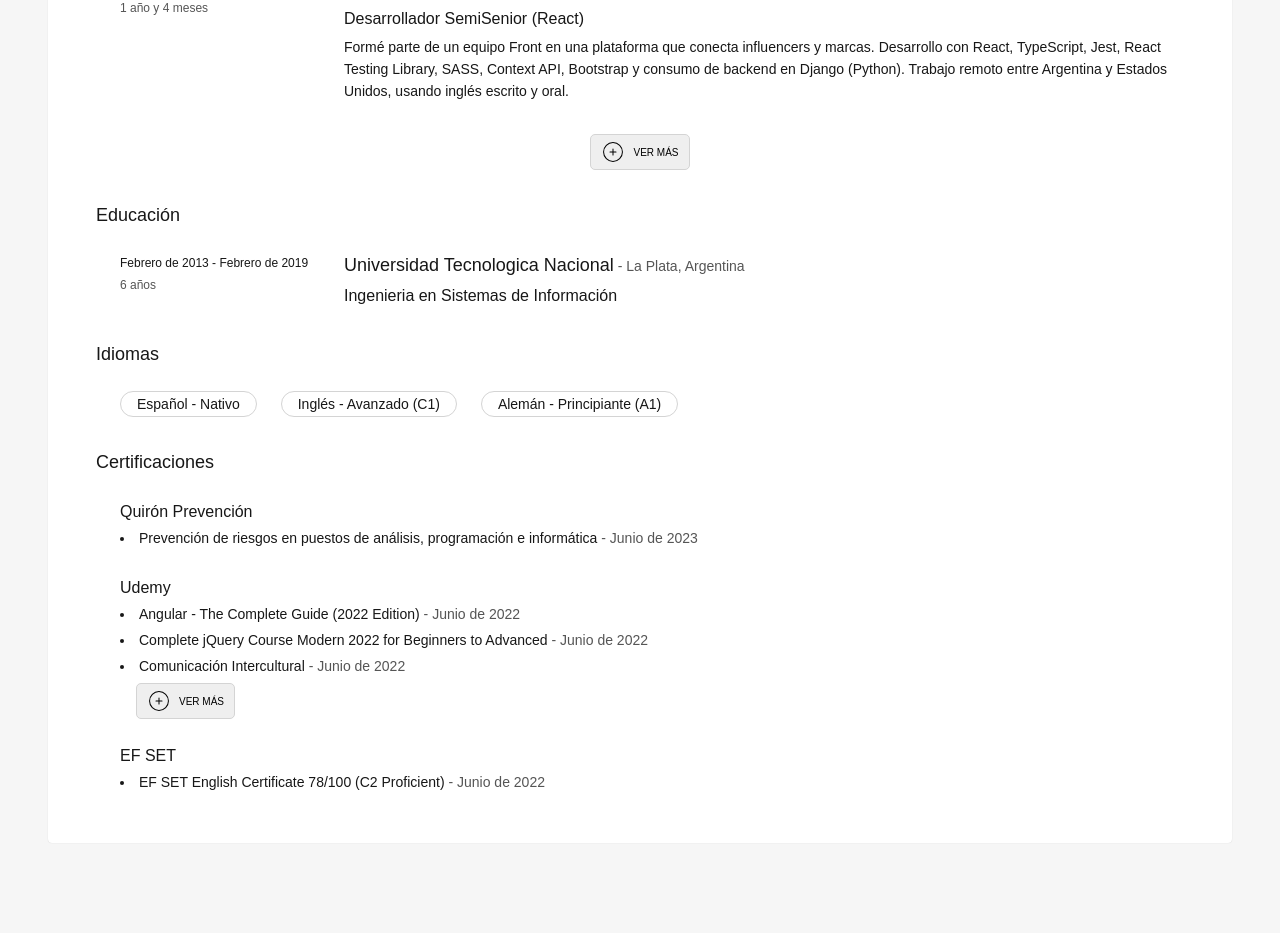
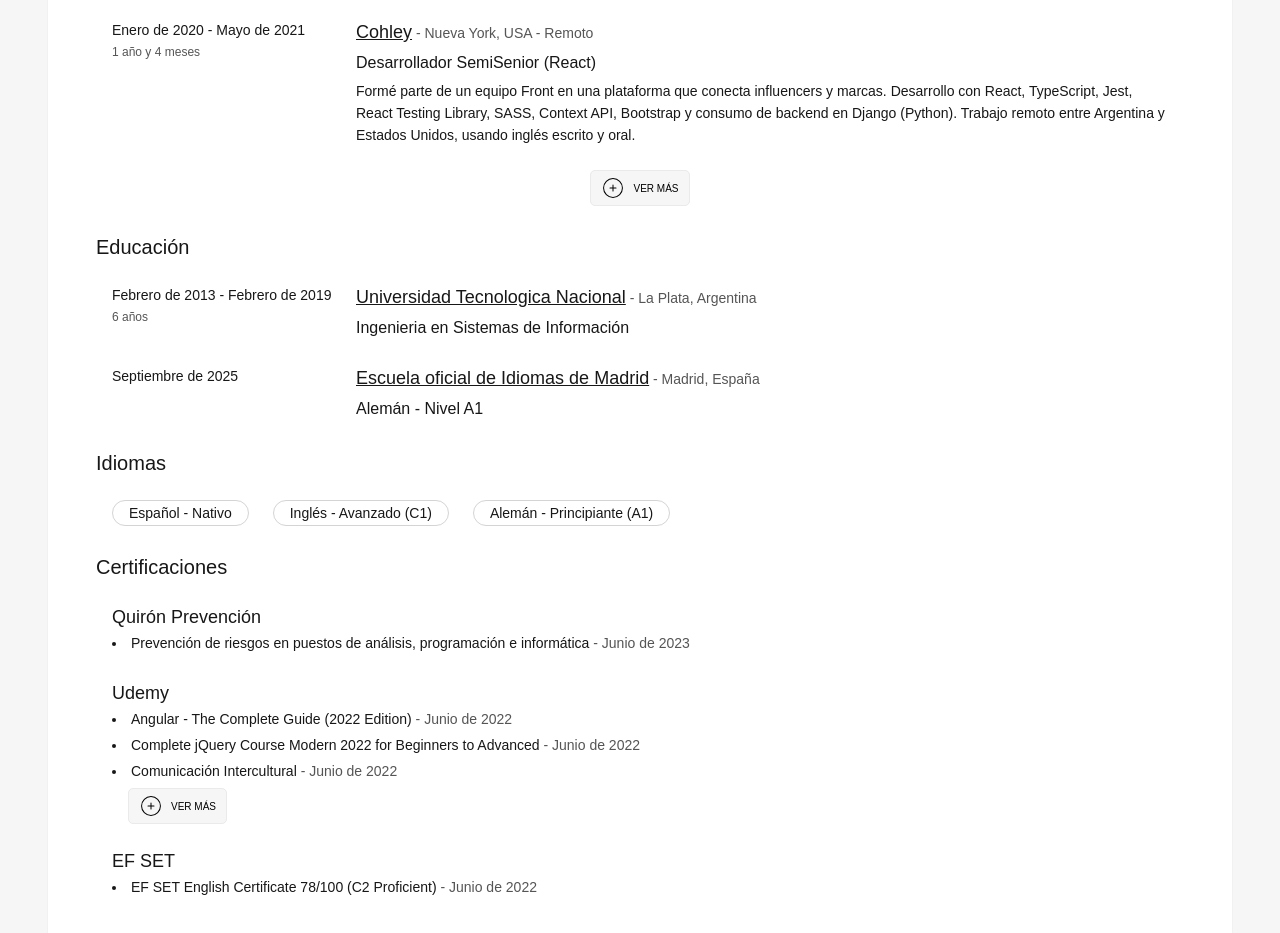
Before and after one commit to tomidamianovich/portfolio, a Next.js app: page / in a window 1280 px wide. Shown: the part 881-1814 px from the top of the page. Built offline with nearby package versions, Linux system fonts and the light colour scheme.

Commit message:
feat(portfolio): adding further improvements in UI, accesibility and some paddings

```diff
--- a/components/Button/Button.module.css
+++ b/components/Button/Button.module.css
@@ -13,7 +13,7 @@
 }
 
 .button:not([aria-selected="true"]):hover {
-  background-color: var(--color-gray-400);
+  background-color: var(--color-gray-200);
   cursor: pointer;
 }
 
@@ -23,7 +23,7 @@
 }
 
 .button[aria-selected="true"] {
-  background-color: var(--color-gray-400);
+  background-color: var(--color-gray-300);
 }
 
 /* Variants */
@@ -36,13 +36,13 @@
 }
 
 .outlined {
-  background-color: revert;
-  border: 1px solid var(--color-gray-300);
+  background-color: var(--color-gray-100);
+  border: 1px solid var(--color-gray-200);
 }
 
 .outlined:not([aria-selected="true"]):hover {
-  border: 1px solid var(--color-gray-300);
-  background-color: var(--color-gray-300);
+  border: 1px solid var(--color-gray-200);
+  background-color: var(--color-gray-200);
 }
 
 /* Sizes */
--- a/components/LanguageSelector/LanguageSelector.module.css
+++ b/components/LanguageSelector/LanguageSelector.module.css
@@ -1,7 +1,7 @@
 .languageSelector {
   position: absolute;
   top: var(--space-sm);
-  right: var(--space-5xl);
+  right: max(var(--space-3xl), calc((100% - 1420px) / 2));
   display: flex;
   gap: var(--space-sm);
   align-items: center;
--- a/components/Pill/Pill.module.css
+++ b/components/Pill/Pill.module.css
@@ -8,6 +8,7 @@
   align-items: center;
   gap: var(--space-sm);
   cursor: default;
+  user-select: none;
 }
 
 .pill.clickable:hover {
--- a/components/Section/Section.module.css
+++ b/components/Section/Section.module.css
@@ -1,35 +1,39 @@
 .defaultView {
   display: flex;
   flex-direction: column;
-  gap: var(--space-lg);
 }
 
 .pillsView {
   display: flex;
   flex-direction: row;
-  gap: var(--space-lg);
   flex-wrap: wrap;
 }
 
 .pillsView ul {
   list-style: none;
   display: flex;
+  flex-wrap: wrap;
   gap: var(--space-lg);
-  margin-left: var(--space-lg);
+  margin: 0 var(--space-md);
+  padding: 0;
 }
 
 .groupedView {
   display: flex;
   flex-direction: column;
-  gap: var(--space-lg);
+}
+
+.groupedView div:not(:last-child) {
+  margin-bottom: var(--space-lg);
 }
 
 .defaultView h2,
 .pillsView h2,
 .groupedView h2 {
-  font-size: var(--font-size-md);
+  font-size: var(--font-size-lg);
   font-weight: 400;
   line-height: 26px;
+  margin-bottom: var(--space-lg);
 }
 
 .pillsView h2:first-of-type {
@@ -42,6 +46,15 @@
   font-size: var(--font-size-md);
   font-weight: 400;
   line-height: 26px;
+}
+
+.defaultView h3 a {
+  text-decoration: underline;
+  color: inherit;
+}
+
+.defaultView h3 a:hover {
+  background-color: var(--color-gray-200);
 }
 
 .defaultView h4,
@@ -64,6 +77,7 @@
 .groupedView ul {
   list-style: disc inside;
   margin: 0;
+  padding: 0;
 }
 
 .groupedView ul li {
@@ -77,46 +91,15 @@
   font-size: var(--font-size-sm);
 }
 
-.sectionItem {
-  display: flex;
-  flex-direction: row;
-  margin-left: var(--space-lg);
-  gap: var(--space-lg);
-}
-
 .sectionItemGrouped {
   display: flex;
   flex-direction: column;
-  margin-left: var(--space-lg);
+  margin: 0 var(--space-md);
 }
 
 .sectionItemGrouped button {
-  margin-left: var(--space-md);
+  margin: 0 var(--space-md);
   margin-top: var(--space-xs);
-}
-
-.sectionItemGrouped h4 {
-  font-size: var(--font-size-base);
-  font-weight: 400;
-  line-height: 26px;
-}
-
-.sectionItemdates {
-  white-space: nowrap;
-  max-width: 200px;
-  width: 100%;
-  color: var(--color-gray-600);
-  font-weight: 300;
-  line-height: 26px;
-}
-
-.sectionItemdates p:first-child {
-  font-size: var(--font-size-xs);
-}
-
-.sectionItemdates p:nth-child(2) {
-  color: var(--color-gray-600);
-  font-size: var(--font-size-xs);
 }
 
 .sectionGroupedItemContent {
@@ -124,6 +107,66 @@
   flex-direction: column;
   gap: var(--space-xs);
   margin-bottom: var(--space-md);
+  transition: opacity 0.4s ease-in-out, max-height 0.4s ease-in-out,
+    padding-bottom 0.4s ease-in-out;
+  max-height: 200px;
+  overflow: hidden;
+  opacity: 1;
+  padding-bottom: var(--space-md);
+}
+
+.sectionGroupedItemContent.hidden {
+  opacity: 0;
+  max-height: 0;
+  padding-bottom: 0;
+  pointer-events: none;
+}
+
+.sectionItem {
+  display: flex;
+  flex-direction: row;
+  margin: 0 var(--space-md);
+  gap: var(--space-lg);
+  transition: opacity 0.4s ease-in-out, max-height 0.4s ease-in-out,
+    padding-bottom 0.4s ease-in-out;
+  max-height: 500px;
+  overflow: hidden;
+  opacity: 1;
+}
+
+.sectionItem.visible:not(:last-child) {
+  padding-bottom: var(--space-lg);
+}
+
+.sectionItem.hidden {
+  opacity: 0;
+  max-height: 0;
+  padding-bottom: 0;
+  pointer-events: none;
+}
+
+.sectionItem > :first-child {
+  flex: 0 0 220px;
+}
+
+.sectionItem > :last-child {
+  flex: 1;
+}
+
+.sectionItemdates {
+  white-space: nowrap;
+  color: var(--color-gray-600);
+  font-weight: 300;
+  line-height: 26px;
+}
+
+.sectionItemdates p:first-child {
+  font-size: var(--font-size-sm);
+}
+
+.sectionItemdates p:nth-child(2) {
+  color: var(--color-gray-600);
+  font-size: var(--font-size-xs);
 }
 
 .sectionItemContent {
--- a/components/Section/Section.tsx
+++ b/components/Section/Section.tsx
@@ -1,8 +1,7 @@
-import React, { useMemo } from "react";
+import React, { useMemo, useState, useCallback } from "react";
 import styles from "./Section.module.css";
 import { useFormatDate } from "@/hooks/useFormatDate";
 import { useDuration } from "@/hooks/useDuration";
-
 import { SectionTypeEnum, type SectionProps } from "./Section.types";
 import Pill, { PillVariantEnum } from "../Pill";
 import { MAX_ITEMS_DEFAULT } from "./Section.constant";
@@ -16,96 +15,85 @@ const Section: React.FC<SectionProps> = ({
   isGrouped = false,
   isPillsView = false,
 }) => {
-  if (!items || items.length === 0) return null;
-  const [isMoreItemsVisible, setIsMoreItemsVisible] = React.useState(false);
+  if (!items?.length) return null;
+
+  const [isMoreItemsVisible, setIsMoreItemsVisible] = useState(false);
+  const toggleMore = useCallback(
+    () => setIsMoreItemsVisible((prev) => !prev),
+    []
+  );
+
   const { formatDate } = useFormatDate(
-    sectionName === SectionTypeEnum.EXPERIENCE
+    sectionName === SectionTypeEnum.EXPERIENCE ||
+      sectionName === SectionTypeEnum.EDUCATION
   );
   const { calculate } = useDuration(literals!);
 
-  if (isGrouped) {
-    const groupedItems = useMemo(
-      () =>
-        Object.values(
-          items.reduce<Record<string, SectionProps>>((acc, item) => {
+  const groupedItems = useMemo(() => {
+    if (!isGrouped) return [];
+    return Object.values(
+      items.reduce<Record<string, { title: string; items: typeof items }>>(
+        (acc, item) => {
           const key = item.title!;
           if (!acc[key]) acc[key] = { title: key, items: [] };
-            acc[key].items!.push(item);
+          acc[key].items.push(item);
           return acc;
-          }, {})
+        },
+        {}
+      )
     ).map((group) => ({
       ...group,
-          items: group.items?.sort((a, b) => {
-            const dateA = new Date(a.date ?? 0).getTime();
-            const dateB = new Date(b.date ?? 0).getTime();
-            return dateB - dateA;
-          }),
-        })),
-      [items]
-    );
+      items: group.items.sort(
+        (a, b) =>
+          new Date(b.date ?? 0).getTime() - new Date(a.date ?? 0).getTime()
+      ),
+    }));
+  }, [isGrouped, items]);
 
+  if (isGrouped)
     return (
-      <>
       <div className={styles.groupedView}>
         <h2>{title}</h2>
-          {Array.isArray(groupedItems) &&
-            groupedItems.map((group, index) => (
-              <div
-                key={index}
-                className={styles.sectionItemGrouped}
-                id="section-items"
-              >
-                <h4>{group?.title ?? ""}</h4>
-                {group.items?.length
-                  ? group.items
-                      .slice(
-                        0,
-                        isMoreItemsVisible
-                          ? group.items.length
-                          : MAX_ITEMS_DEFAULT
-                      )
-                      .map((subItem, subIndex) => (
+        {groupedItems.map((group) => (
+          <div key={group.title} className={styles.sectionItemGrouped}>
+            <h3>{group.title}</h3>
+            {group.items.map((subItem, index) => {
+              const isVisible = isMoreItemsVisible || index < MAX_ITEMS_DEFAULT;
+              return (
                 <ul
-                          key={subIndex}
-                          className={styles.sectionGroupedItemContent}
+                  key={`${group.title}-${subItem.titleDetail}`}
+                  className={`${styles.sectionGroupedItemContent} ${
+                    isVisible ? styles.visible : styles.hidden
+                  }`}
                 >
                   <li>
-                            {subItem.titleDetail && (
-                              <span>{subItem.titleDetail}</span>
-                            )}
-                            {subItem.date && (
-                              <span> - {formatDate(subItem.date)}</span>
-                            )}
+                    {subItem.titleDetail && <span>{subItem.titleDetail}</span>}
+                    {subItem.date && <span> - {formatDate(subItem.date)}</span>}
                   </li>
                 </ul>
-                      ))
-                  : null}
+              );
+            })}
             {group.items.length > MAX_ITEMS_DEFAULT && (
               <SeeMoreButton
                 isMoreItemsVisible={isMoreItemsVisible}
-                    onButtonClick={() =>
-                      setIsMoreItemsVisible(!isMoreItemsVisible)
-                    }
+                onButtonClick={toggleMore}
               />
             )}
           </div>
         ))}
       </div>
-      </>
     );
-  }
 
-  if (isPillsView) {
+  if (isPillsView)
     return (
       <div className={styles.pillsView}>
         <h2>{title}</h2>
         <ul>
-          {Array.isArray(items) &&
-            items.map((item) => (
-              <li>
+          {items.map((item) => (
+            <li key={item.title}>
               <Pill
-                  text={`${item?.title ?? ""}${
-                    item?.titleDetail ? ` - ${item.titleDetail}` : ""
+                text={`${item.title ?? ""}${
+                  item.titleDetail ? ` - ${item.titleDetail}` : ""
                 }`}
                 variant={PillVariantEnum.OUTLINED}
               />
@@ -114,50 +102,61 @@ const Section: React.FC<SectionProps> = ({
         </ul>
       </div>
     );
-  }
 
   return (
     <>
-      <div className={styles.defaultView} id="section-items">
+      <div className={styles.defaultView}>
         <h2>{title}</h2>
-        {Array.isArray(items) &&
-          items
-            .slice(0, isMoreItemsVisible ? items.length : MAX_ITEMS_DEFAULT)
-            .map((item, index) => (
-              <div key={index} className={styles.sectionItem}>
-                {!!item.date && (
+        {items.map((item, index) => {
+          const isVisible = isMoreItemsVisible || index < MAX_ITEMS_DEFAULT;
+
+          return (
+            <div
+              key={item.title}
+              className={`${styles.sectionItem} ${
+                isVisible ? styles.visible : styles.hidden
+              }`}
+            >
+              {item.date && (
                 <div className={styles.sectionItemdates}>
                   <p>
-                      {formatDate(item.date)}
-                      {"endDate" in item
-                        ? " - " + formatDate(item.endDate)
-                        : ""}
+                    {[item.date, item.endDate]
+                      .filter(Boolean)
+                      .map((d) => formatDate(d))
+                      .join(" - ")}
                   </p>
-                    {item.endDate && (
-                      <p>{calculate(item.date, item.endDate)}</p>
-                    )}
+                  {item.endDate && <p>{calculate(item.date, item.endDate)}</p>}
                 </div>
               )}
               <article className={styles.sectionItemContent}>
                 <h3>
-                    {item?.title ?? ""}
-                    <span>
-                      {item?.titleDetail ? ` - ${item.titleDetail}` : ""}
-                    </span>
-                    <span>{item?.mode ? ` - ${item.mode}` : ""}</span>
+                  {item.link ? (
+                    <a
+                      href={item.link}
+                      target="_blank"
+                      rel="noopener noreferrer"
+                    >
+                      {item.title}
+                    </a>
+                  ) : (
+                    item.title
+                  )}
+                  {item.titleDetail && <span> - {item.titleDetail}</span>}
+                  {item.mode && <span> - {item.mode}</span>}
                 </h3>
-                  {!!item.subtitle && <h4>{item.subtitle}</h4>}
-                  {!!item.content && <p>{item.content}</p>}
+                {item.subtitle && <h4>{item.subtitle}</h4>}
+                {item.content && <p>{item.content}</p>}
               </article>
             </div>
-            ))}
-      </div>
+          );
+        })}
         {items.length > MAX_ITEMS_DEFAULT && (
           <SeeMoreButton
             isMoreItemsVisible={isMoreItemsVisible}
-          onButtonClick={() => setIsMoreItemsVisible(!isMoreItemsVisible)}
+            onButtonClick={toggleMore}
           />
         )}
+      </div>
     </>
   );
 };
--- a/components/Section/Section.types.ts
+++ b/components/Section/Section.types.ts
@@ -15,6 +15,7 @@ export type SectionItem = {
   endDate?: string;
   title?: string;
   titleDetail?: string;
+  link?: string;
   subtitle?: string;
   mode?: string;
   content?: string;
@@ -35,3 +36,5 @@ export type SectionProps = {
   literals?: LiteralsType;
   isPillsView?: boolean;
 };
+
+export type Grouped = { title: string; items: SectionProps["items"] };
--- a/public/locales/es/es.json
+++ b/public/locales/es/es.json
@@ -27,7 +27,7 @@
   },
   "about": {
     "title": "Sobre mi",
-    "content": "Me apasiona crear experiencias web eficientes, accesibles y escalables usando React y TypeScript. Actualmente desarrollo plataformas de venta de viajes, hoteles y paquetes con Vite y SSR, enfocándome en SEO y accesibilidad, incluyendo lectores de voz. También he trabajado en la creación de middlewares con Node y en pruebas robustas con Jest y React Testing Library. Mi día a día incluye apoyar y guiar a compañeros más junior, buscando siempre soluciones limpias, mantenibles y centradas en el usuario."
+    "content": "<p>Ingeniero en Sistemas y Desarrollador Frontend Senior especializado en React y TypeScript. Me apasiona crear experiencias web eficientes, accesibles y escalables, combinando performance, diseño y mantenibilidad. Actualmente desarrollo plataformas de alto tráfico en el sector de viajes, participando tanto en arquitectura como en la implementación de componentes críticos.</br>Busco seguir creciendo hacia roles de liderazgo técnico o arquitectura frontend, impulsando buenas prácticas, revisiones de código y diseño de sistemas robustos. Me motiva guiar equipos, elevar estándares y construir productos que aporten valor real al usuario.</p>"
   },
   "contact": [
     {
@@ -55,6 +55,7 @@
         "subtitle": "Desarrollador Senior (React)",
         "content": "Formo parte de un equipo Front como consultor en una plataforma de Viajes de un importante grupo Español, desarrollando principalmente con React, TypeScript, Jest, React Testing Library, Styled Components, Storybook y Node para SSR. He participado también en la creación de middlewares con Node. Uso librerías como React Query y herramientas como Vite y Webpack. Trabajo bajo metodología SCRUM y gestiono tareas con JIRA.",
         "title": "Capitole Consulting",
+        "link": "https://www.capitole-consulting.com/",
         "titleDetail": "Madrid, España",
         "mode": "Hibrido"
       },
@@ -64,6 +65,7 @@
         "subtitle": "Desarrollador Senior - Líder Técnico (React)",
         "content": "Formé parte de un equipo Front en la plataforma de Ecommerce más importante de Latinoamérica, comenzando como Desarrollador Senior y luego Acting Tech-Lead, realizando seguimiento de compañeros, entrevistas técnicas y asesoramiento en planificación a verticales no técnicas. Se utilizaba React, TypeScript, Jest, React Testing Library, SASS, Storybook, herramientas similares a Next y Material UI. Metodología SCRUM y gestión de tareas con JIRA.",
         "title": "MercadoLibre",
+        "link": "https://www.mercadolibre.com.ar/",
         "titleDetail": "Buenos Aires, Argentina",
         "mode": "Hibrido"
       },
@@ -73,6 +75,7 @@
         "subtitle": "Desarrollador SemiSenior (React)",
         "content": "Formé parte de un equipo Front en una plataforma que conecta influencers y marcas. Desarrollo con React, TypeScript, Jest, React Testing Library, SASS, Context API, Bootstrap y consumo de backend en Django (Python). Trabajo remoto entre Argentina y Estados Unidos, usando inglés escrito y oral. ",
         "title": "Cohley",
+        "link": "https://www.cohley.com/",
         "titleDetail": "Nueva York, USA",
         "mode": "Remoto"
       },
@@ -82,6 +85,7 @@
         "subtitle": "Desarrollador SemiSenior (React)",
         "content": "Participé en el desarrollo de una plataforma de gestión de clientes y soporte técnico para un importante Grupo Telefónico Mexicano. Uso de React, TypeScript, Jest, React Testing Library, Formik, Material UI, Context API y consumo de backend con Microservicios. Metodología SCRUM y tareas gestionadas con JIRA.",
         "title": "GlobalLogic",
+        "link": "https://www.globallogic.com/",
         "titleDetail": "La Plata, Argentina",
         "mode": "Hibrido"
       },
@@ -91,6 +95,7 @@
         "subtitle": "Desarrollador Junior (Vue)",
         "content": "Formé parte del equipo Front encargado del Portal Institucional de la empresa, usando Vue JS, Jest, React Test Library, Material UI y Redux. Trabajo bajo metodología Agile (SCRUM) y equipo distribuido entre Argentina y Estados Unidos, usando inglés escrito y oral para comunicación diaria. Gestión de tareas con JIRA.",
         "title": "Accenture",
+        "link": "https://www.accenture.com/",
         "titleDetail": "La Plata, Argentina",
         "mode": "Hibrido"
       },
@@ -113,7 +118,16 @@
         "endDate": "2019-02",
         "subtitle": "Ingenieria en Sistemas de Información",
         "title": "Universidad Tecnologica Nacional",
+        "link": "https://www.utn.edu.ar/",
         "titleDetail": "La Plata, Argentina"
+      },
+      {
+        "date": "2025-09",
+        "endDate": null,
+        "subtitle": "Alemán - Nivel A1",
+        "link": "https://www.comunidad.madrid/servicios/educacion/ensenanzas-idiomas",
+        "title": "Escuela oficial de Idiomas de Madrid",
+        "titleDetail": "Madrid, España"
       }
     ]
   },
--- a/styles/Home.module.css
+++ b/styles/Home.module.css
@@ -7,6 +7,12 @@
   box-shadow: 0 0 1px 0px
     color-mix(in srgb, var(--color-black) 20%, transparent);
   border-radius: 4px;
+}
+
+@media (max-width: var(--breakpoint-tablet)) {
+  .imageWrapper {
+    width: 100%;
+  }
 }
 
 .page header {
@@ -21,13 +27,13 @@
 }
 
 .page header h1 {
-  font-size: var(--font-size-lg);
-  font-weight: 800;
+  font-size: var(--font-size-xl);
+  font-weight: 400;
   margin: var(--space-xs) 0 0 0;
 }
 
 .page header p {
-  font-size: var(--font-size-base);
+  font-size: var(--font-size-md);
   font-weight: 300;
   margin: var(--space-xs) 0 0 0;
 }
@@ -72,7 +78,7 @@
 .main {
   display: flex;
   flex-direction: column;
-  gap: var(--space-xl);
+  gap: 28px;
   grid-row-start: 2;
 }
 
@@ -86,7 +92,7 @@
 }
 
 .about h2 {
-  font-size: var(--font-size-md);
+  font-size: var(--font-size-lg);
   font-weight: 400;
   line-height: 26px;
 }
@@ -104,3 +110,7 @@
   line-height: 22px;
   color: var(--color-gray-700);
 }
+
+.about div {
+  margin: 0 var(--space-md);
+}
--- a/styles/globals.css
+++ b/styles/globals.css
@@ -54,6 +54,18 @@
   --border-radius-lg: 16px;
   --border-radius-xl: 20px;
   --border-radius-xxl: 24px;
+
+  --breakpoint-phone: 0px;
+  --breakpoint-xs: 320px;
+  --breakpoint-sm: 360px;
+  --breakpoint-md: 480px;
+  --breakpoint-tablet: 768px;
+  --breakpoint-lg: 960px;
+  --breakpoint-desktop: 1024px;
+  --breakpoint-xl: 1280px;
+  --breakpoint-2xl: 1328px;
+  --breakpoint-3xl: 1536px;
+  --breakpoint-big-desktop: 1920px;
 }
 
 @media (prefers-color-scheme: dark) {
```
Also changed, not shown: pages/index.tsx (+10 -4 lines), 1 other file (tests, documents, lock files or other folders). Lines whose indentation alone changed are shown as unchanged.
